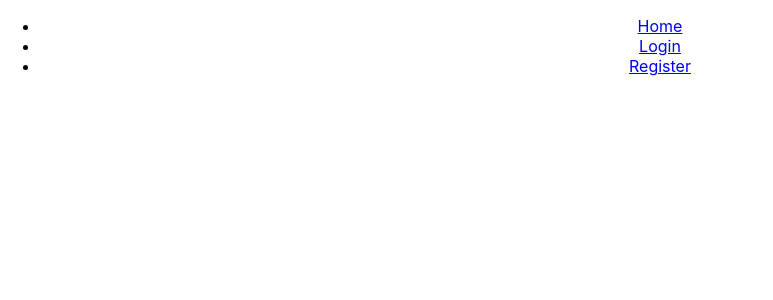
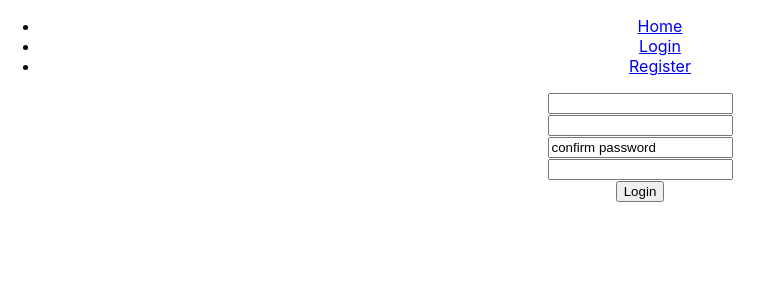
Before and after one commit to BeauCurnow/IS590R-Group2UI, a React (Create React App) app: page /register in a window 1280 px wide. Shown: the top 300 px of the page, without its empty margins (0-773 px from the left). Built offline with nearby package versions, Linux system fonts and the light colour scheme.

Commit message:
Basic Forms

```diff
--- a/src/App.tsx
+++ b/src/App.tsx
@@ -8,7 +8,9 @@ import {
   RouteComponentProps,
   Switch
 } from "react-router-dom";
-import Nav from './components/nav'
+import Nav from './components/nav';
+import Login from './pages/login';
+import Register from './pages/register';
 
 function App() {
   return (
@@ -16,9 +18,9 @@ function App() {
       <Router>
         <Nav/>
         <Switch>
-          <Route path="/"></Route>
-          <Route path="login"></Route>
-          <Route path="register"></Route>
+          <Route path="/" exact></Route>
+          <Route path="/login" exact component={Login}></Route>
+          <Route path="/register" exact component={Register}></Route>
         </Switch>
       </Router>
     </div>
--- a/src/pages/login.tsx
+++ b/src/pages/login.tsx
@@ -1 +1,26 @@
 import React from 'react';
+
+
+function Login(){
+
+
+    function handleLogin(){
+        // Put Post Request Here
+    }
+
+
+
+
+    return(
+        <div>
+            <h1>Please Login</h1>
+            <form>
+                <div><input defaultValue="Username"></input></div>
+                <div><input defaultValue="Password"></input></div>
+                <div><button>Login</button></div>
+            </form>
+        </div>
+    )
+}
+
+export default Login;
--- a/src/pages/register.tsx
+++ b/src/pages/register.tsx
@@ -1 +1,26 @@
 import React from 'react';
+
+function Register(){
+
+
+    const[username, setusername] = React.useState("");
+
+    const[password, setpassword] = React.useState("");
+
+    const[email, setemail] = React.useState("");
+
+
+    return(
+        <div>
+            <form>
+                <div><input defaultValue={username}/></div>
+                <div><input defaultValue={password}/></div>
+                <div><input defaultValue="confirm password"/></div>
+                <div><input defaultValue={email}/></div>
+                <div><button>Login</button></div>
+            </form>
+        </div>
+    )
+}
+
+export default Register;
```
Also changed, not shown: src/pages/journal.tsx (added, +7 -0 lines).
